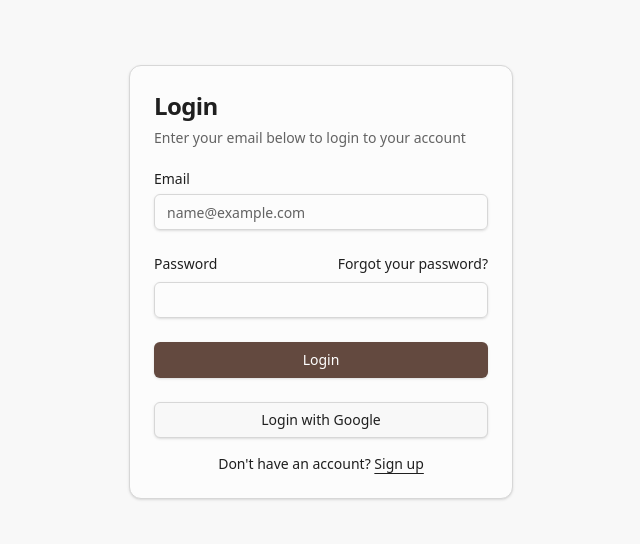
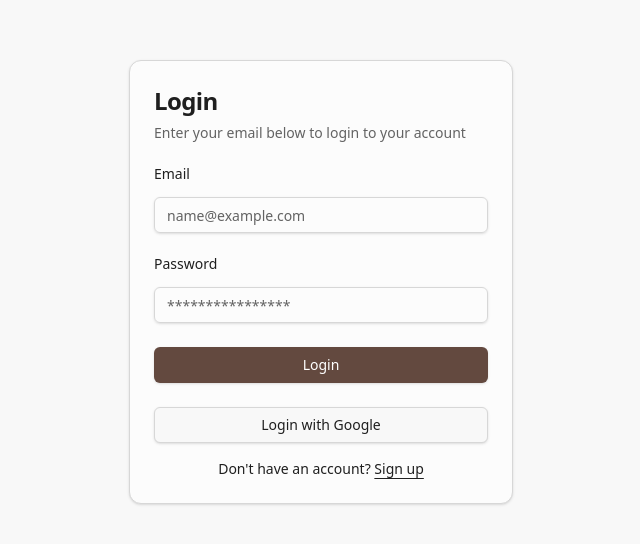
Before and after one commit to Irtiza751/sparkit-boilerplate, a React (Vite) app: page /login in a window 1280 px wide. Shown: the part 118-662 px from the top of the page, without its empty margins (319-959 px from the left). Built offline with nearby package versions, Linux system fonts and the light colour scheme.

Commit message:
feat: setup authentication

```diff
--- a/package.json
+++ b/package.json
@@ -13,6 +13,7 @@
     "check-format": "prettier . --check"
   },
   "dependencies": {
+    "@hookform/resolvers": "^5.0.1",
     "@radix-ui/react-label": "^2.1.6",
     "@radix-ui/react-slot": "^1.2.2",
     "@tanstack/react-query": "^5.74.4",
@@ -32,6 +33,7 @@
     "tailwind-merge": "^3.2.0",
     "tw-animate-css": "^1.2.9",
     "yargs": "^17.7.2",
+    "zod": "^3.25.32",
     "zustand": "^5.0.3"
   },
   "devDependencies": {
--- a/scripts/cli/index.ts
+++ b/scripts/cli/index.ts
@@ -38,7 +38,6 @@
       const rawName = parsed.name
       const dirPath = parsed.dir
 
-
       const fixedName = fixNameCase(rawName, type)
       const templatePath = `templates/${type}.ejs`
       const ext = type === 'component' ? '.tsx' : '.ts'
--- a/scripts/cli/utils/templateMap.ts
+++ b/scripts/cli/utils/templateMap.ts
@@ -3,4 +3,5 @@
   class: 'src/shared/lib/classes',
   interface: 'src/types',
   hook: 'src/shared/hooks',
+  module: 'src/modules',
 } as const
--- a/src/modules/login/index.tsx
+++ b/src/modules/login/index.tsx
@@ -7,35 +7,95 @@
   CardTitle,
 } from '@/shared/components/ui/card'
 import { Input } from '@/shared/components/ui/input'
-import { Label } from '@/shared/components/ui/label'
+import { z } from 'zod'
+import { useForm } from 'react-hook-form'
+import { zodResolver } from '@hookform/resolvers/zod'
+import {
+  Form,
+  FormControl,
+  FormField,
+  FormItem,
+  FormLabel,
+  FormMessage,
+} from '@/shared/components/ui/form'
+import { LocalStorage } from '@/shared/lib/classes/LocalStorage'
+import { useState } from 'react'
+import { useRouter } from '@tanstack/react-router'
+
+const loginSchema = z.object({
+  email: z.string({ required_error: 'Email is required' }).email('Invalid email address'),
+  password: z.string().min(6),
+})
+
+type LoginForm = z.infer<typeof loginSchema>
+
+const user = {
+  email: 'test@test.com',
+  password: 'password',
+}
 
 export default function Login() {
+  const [showCredsError, setShowCredsError] = useState(false)
+  const router = useRouter()
+
+  const form = useForm({
+    resolver: zodResolver(loginSchema),
+    defaultValues: { email: '', password: '' },
+  })
+
+  const onSubmit = (creds: LoginForm) => {
+    console.log(creds)
+    setShowCredsError(false)
+    if (creds.email === user.email && creds.password === user.password) {
+      LocalStorage.setItem('auth', true)
+      router.navigate({ to: '/' })
+    } else {
+      setShowCredsError(true)
+    }
+  }
+
   return (
     <div className="flex flex-col gap-6">
       <Card>
+        {showCredsError && (
+          <div className="text-center py-2 bg-red-500 mt-3 mx-3 rounded">
+            <span>Invalid credentials</span>
+          </div>
+        )}
         <CardHeader>
           <CardTitle className="text-2xl">Login</CardTitle>
           <CardDescription>Enter your email below to login to your account</CardDescription>
         </CardHeader>
         <CardContent>
-          <form>
+          <Form {...form}>
+            <form onSubmit={form.handleSubmit(onSubmit)}>
               <div className="flex flex-col gap-6">
-              <div className="grid gap-2">
-                <Label htmlFor="email">Email</Label>
-                <Input id="email" type="email" placeholder="name@example.com" required />
-              </div>
-              <div className="grid gap-2">
-                <div className="flex items-center">
-                  <Label htmlFor="password">Password</Label>
-                  <a
-                    href="#"
-                    className="ml-auto inline-block text-sm underline-offset-4 hover:underline"
-                  >
-                    Forgot your password?
-                  </a>
-                </div>
-                <Input id="password" type="password" required />
-              </div>
+                <FormField
+                  control={form.control}
+                  name="email"
+                  render={({ field }) => (
+                    <FormItem className="grid gap-2">
+                      <FormLabel>Email</FormLabel>
+                      <FormControl>
+                        <Input {...field} placeholder="name@example.com" />
+                      </FormControl>
+                      <FormMessage />
+                    </FormItem>
+                  )}
+                />
+                <FormField
+                  control={form.control}
+                  name="password"
+                  render={({ field }) => (
+                    <FormItem className="grid gap-2">
+                      <FormLabel>Password</FormLabel>
+                      <FormControl>
+                        <Input {...field} type="password" placeholder="****************" />
+                      </FormControl>
+                      <FormMessage />
+                    </FormItem>
+                  )}
+                />
                 <Button type="submit" className="w-full">
                   Login
                 </Button>
@@ -50,6 +110,7 @@
                 </a>
               </div>
             </form>
+          </Form>
         </CardContent>
       </Card>
     </div>
--- a/src/routes/routeTree.tsx
+++ b/src/routes/routeTree.tsx
@@ -1,10 +1,11 @@
-import { createRootRoute, createRoute, Outlet } from '@tanstack/react-router'
+import { createRootRoute, createRoute, Outlet, redirect } from '@tanstack/react-router'
 import Home from '@/modules/home'
 import About from '@/modules/about'
 import { RootLayout } from '../layouts/RootLayout'
 import Login from '@/modules/login'
 import { Header } from '@/shared/components/Header'
 import { LoginLayout } from '@/layouts/LoginLayout'
+import { LocalStorage } from '@/shared/lib/classes/LocalStorage'
 
 // 1. Create a root route
 const rootRoute = createRootRoute({
@@ -19,6 +20,13 @@
 const homeRoute = createRoute({
   getParentRoute: () => rootRoute,
   path: '/',
+  loader: () => {
+    const auth = LocalStorage.getItem('auth');
+    console.log(auth);
+    if(!auth) {
+      throw redirect({to: '/login'});
+    }
+  },
   component: () => (
     <>
       <Header />
--- /dev/null
+++ b/src/shared/components/ui/form.tsx
@@ -0,0 +1,169 @@
+'use client'
+
+import * as React from 'react'
+import * as LabelPrimitive from '@radix-ui/react-label'
+import { Slot } from '@radix-ui/react-slot'
+import {
+  Controller,
+  FormProvider,
+  useFormContext,
+  type ControllerProps,
+  type FieldPath,
+  type FieldValues,
+} from 'react-hook-form'
+
+import { cn } from '@/shared/lib/cn'
+import { Label } from '@/shared/components/ui/label'
+
+const Form = FormProvider
+
+type FormFieldContextValue<
+  TFieldValues extends FieldValues = FieldValues,
+  TName extends FieldPath<TFieldValues> = FieldPath<TFieldValues>,
+> = {
+  name: TName
+}
+
+const FormFieldContext = React.createContext<FormFieldContextValue>({} as FormFieldContextValue)
+
+const FormField = <
+  TFieldValues extends FieldValues = FieldValues,
+  TName extends FieldPath<TFieldValues> = FieldPath<TFieldValues>,
+>({
+  ...props
+}: ControllerProps<TFieldValues, TName>) => {
+  return (
+    <FormFieldContext.Provider value={{ name: props.name }}>
+      <Controller {...props} />
+    </FormFieldContext.Provider>
+  )
+}
+
+const useFormField = () => {
+  const fieldContext = React.useContext(FormFieldContext)
+  const itemContext = React.useContext(FormItemContext)
+  const { getFieldState, formState } = useFormContext()
+
+  const fieldState = getFieldState(fieldContext.name, formState)
+
+  if (!fieldContext) {
+    throw new Error('useFormField should be used within <FormField>')
+  }
+
+  const { id } = itemContext
+
+  return {
+    id,
+    name: fieldContext.name,
+    formItemId: `${id}-form-item`,
+    formDescriptionId: `${id}-form-item-description`,
+    formMessageId: `${id}-form-item-message`,
+    ...fieldState,
+  }
+}
+
+type FormItemContextValue = {
+  id: string
+}
+
+const FormItemContext = React.createContext<FormItemContextValue>({} as FormItemContextValue)
+
+const FormItem = React.forwardRef<HTMLDivElement, React.HTMLAttributes<HTMLDivElement>>(
+  ({ className, ...props }, ref) => {
+    const id = React.useId()
+
+    return (
+      <FormItemContext.Provider value={{ id }}>
+        <div ref={ref} className={cn('space-y-2', className)} {...props} />
+      </FormItemContext.Provider>
+    )
+  },
+)
+FormItem.displayName = 'FormItem'
+
+const FormLabel = React.forwardRef<
+  React.ElementRef<typeof LabelPrimitive.Root>,
+  React.ComponentPropsWithoutRef<typeof LabelPrimitive.Root>
+>(({ className, ...props }, ref) => {
+  const { error, formItemId } = useFormField()
+
+  return (
+    <Label
+      ref={ref}
+      className={cn(error && 'text-destructive', className)}
+      htmlFor={formItemId}
+      {...props}
+    />
+  )
+})
+FormLabel.displayName = 'FormLabel'
+
+const FormControl = React.forwardRef<
+  React.ElementRef<typeof Slot>,
+  React.ComponentPropsWithoutRef<typeof Slot>
+>(({ ...props }, ref) => {
+  const { error, formItemId, formDescriptionId, formMessageId } = useFormField()
+
+  return (
+    <Slot
+      ref={ref}
+      id={formItemId}
+      aria-describedby={!error ? `${formDescriptionId}` : `${formDescriptionId} ${formMessageId}`}
+      aria-invalid={!!error}
+      {...props}
+    />
+  )
+})
+FormControl.displayName = 'FormControl'
+
+const FormDescription = React.forwardRef<
+  HTMLParagraphElement,
+  React.HTMLAttributes<HTMLParagraphElement>
+>(({ className, ...props }, ref) => {
+  const { formDescriptionId } = useFormField()
+
+  return (
+    <p
+      ref={ref}
+      id={formDescriptionId}
+      className={cn('text-[0.8rem] text-muted-foreground', className)}
+      {...props}
+    />
+  )
+})
+FormDescription.displayName = 'FormDescription'
+
+const FormMessage = React.forwardRef<
+  HTMLParagraphElement,
+  React.HTMLAttributes<HTMLParagraphElement>
+>(({ className, children, ...props }, ref) => {
+  const { error, formMessageId } = useFormField()
+  const body = error ? String(error?.message ?? '') : children
+
+  if (!body) {
+    return null
+  }
+
+  return (
+    <p
+      ref={ref}
+      id={formMessageId}
+      className={cn('text-[0.8rem] font-medium text-destructive', className)}
+      {...props}
+    >
+      {body}
+    </p>
+  )
+})
+FormMessage.displayName = 'FormMessage'
+
+export {
+  useFormField,
+  Form,
+  FormItem,
+  FormLabel,
+  FormControl,
+  FormDescription,
+  FormMessage,
+  FormField,
+}
--- /dev/null
+++ b/src/shared/hooks/useAuth.ts
@@ -0,0 +1,3 @@
+export function useAuth() {
+  return 'useAuth'
+}
```
Also changed, not shown: 1 other file (tests, documents, lock files or other folders). Lines whose indentation alone changed are shown as unchanged.
